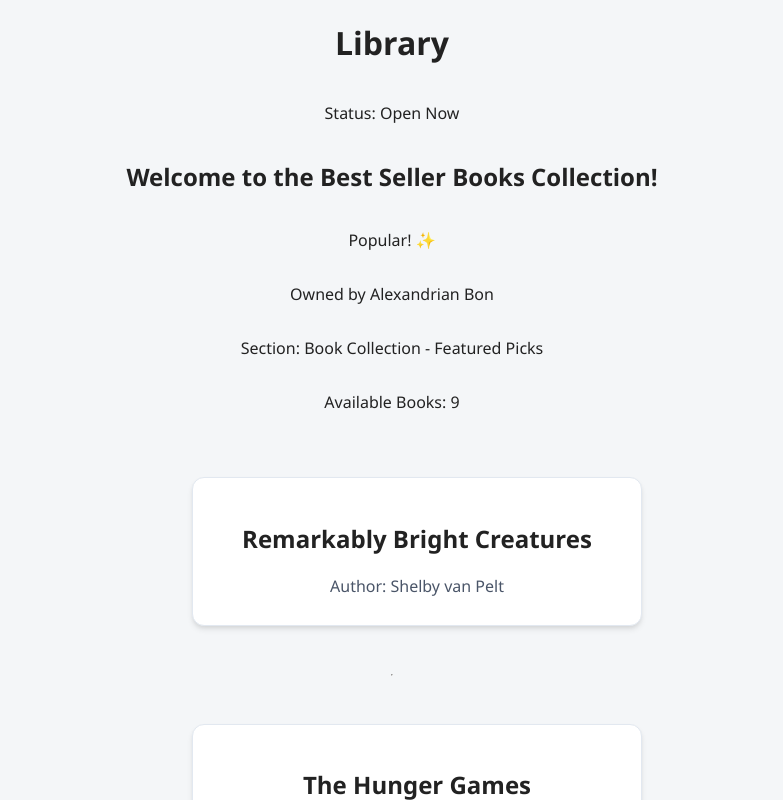
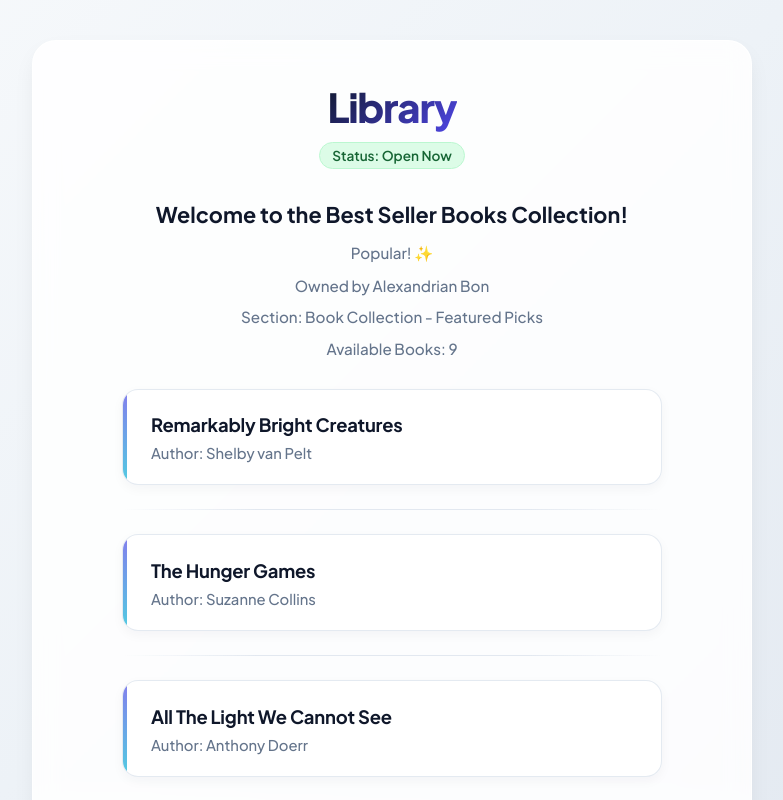
Before and after one commit to alix-8/appdev1-practical-exam, a React (Vite) app: page / in a window 1280 px wide. Shown: the top 800 px of the page, without its empty margins (248-1031 px from the left). Built offline with nearby package versions, Linux system fonts and the light colour scheme.

Commit message:
Practical Exam Part 7a: Antigravity prompt saved

```diff
--- a/src/App.css
+++ b/src/App.css
@@ -2,46 +2,82 @@
   min-height: 100vh;
   display: flex;
   flex-direction: column;
-  justify-content: space-between;
+  align-items: center;
+  padding: 2.5rem 1.5rem;
+}
 
-  /* 1. Centers flex children horizontally across the page */
-  align-items: center;
-
-  /* 2. Centers text lines inside headings and paragraphs */
+.app-container {
+  width: 100%;
+  max-width: 720px;
+  margin: 0 auto;
+  background: rgba(255, 255, 255, 0.85);
+  backdrop-filter: blur(12px);
+  -webkit-backdrop-filter: blur(12px);
+  border: 1px solid rgba(255, 255, 255, 0.9);
+  border-radius: 24px;
+  box-shadow: var(--shadow-md);
+  padding: 2.5rem 2rem;
   text-align: center;
 }
 
-/* Ensure the main block takes up width while staying centered */
+/* Header typography & styling */
+.app-container > h1 {
+  font-size: 2.5rem;
+  font-weight: 800;
+  letter-spacing: -0.03em;
+  margin: 0 0 0.25rem 0;
+  background: linear-gradient(135deg, #0f172a 0%, #4f46e5 100%);
+  -webkit-background-clip: text;
+  -webkit-text-fill-color: transparent;
+}
+
+.app-container > h2 {
+  font-size: 1.35rem;
+  font-weight: 700;
+  color: var(--text-main);
+  margin: 1.25rem 0 0.5rem 0;
+}
+
+.app-container > p {
+  margin: 0.4rem 0;
+  color: var(--text-muted);
+  font-size: 0.95rem;
+  font-weight: 500;
+}
+
+/* Status badge styling */
+.app-container > p:nth-of-type(1) {
+  display: inline-block;
+  font-weight: 600;
+  color: #166534;
+  background-color: #dcfce7;
+  padding: 0.25rem 0.75rem;
+  border-radius: var(--radius-full);
+  font-size: 0.85rem;
+  margin-bottom: 0.75rem;
+  border: 1px solid #bbf7d0;
+}
+
 main {
-  flex-grow: 1;
+  width: 100%;
+  flex: 1;
   display: flex;
   flex-direction: column;
-  justify-content: center;
   align-items: center;
-  width: 100%;
-  max-width: 800px; /* Keeps the content area constrained nicely */
+  margin-top: 1.5rem;
 }
 
-.book-card {
-  background-color: #ffffff;
-  border: 1px solid #e2e8f0;
-  border-radius: 12px;
-  padding: 1.5rem;
-  margin: 1rem 0;
+footer {
   width: 100%;
-  max-width: 500px; /* Keeps the cards from stretching too wide */
-  box-shadow: 0 4px 6px -1px rgba(0, 0, 0, 0.1), 0 2px 4px -1px rgba(0, 0, 0, 0.06);
+  margin-top: 2.5rem;
+  padding-top: 1.25rem;
+  border-top: 1px solid var(--border-color);
   text-align: center;
 }
 
-.book-card h3 {
-  margin-top: 0;
-  margin-bottom: 0.5rem;
-  color: #1a202c;
-  font-size: 1.25rem;
+footer p {
+  margin: 0;
+  font-size: 0.875rem;
+  color: var(--text-muted);
+  font-weight: 500;
 }
-
-.book-card p {
-  margin: 0.25rem 0;
-  color: #4a5568;
-}
--- a/src/booklist/Booklist.css
+++ b/src/booklist/Booklist.css
@@ -1,8 +1,70 @@
 .book-list-container {
   display: flex;
   flex-direction: column;
-  gap: 1.5rem;
-  padding: 2rem;
-  max-width: 800px;
+  gap: 1.25rem;
+  width: 100%;
+  max-width: 540px;
   margin: 0 auto;
 }
+
+.book-card {
+  background: #ffffff;
+  border: 1px solid rgba(226, 232, 240, 0.9);
+  border-radius: 16px;
+  padding: 1.4rem 1.75rem;
+  text-align: left;
+  position: relative;
+  overflow: hidden;
+  transition: transform 0.25s cubic-bezier(0.4, 0, 0.2, 1),
+              box-shadow 0.25s cubic-bezier(0.4, 0, 0.2, 1),
+              border-color 0.25s ease;
+  box-shadow: 0 4px 12px rgba(15, 23, 42, 0.04);
+}
+
+/* Subtle left accent line on book cards */
+.book-card::before {
+  content: '';
+  position: absolute;
+  top: 0;
+  left: 0;
+  width: 4px;
+  height: 100%;
+  background: linear-gradient(180deg, #4f46e5 0%, #06b6d4 100%);
+  border-radius: 4px 0 0 4px;
+  opacity: 0.7;
+  transition: opacity 0.25s ease;
+}
+
+.book-card:hover {
+  transform: translateY(-3px);
+  box-shadow: 0 12px 24px -6px rgba(79, 70, 229, 0.14), 0 4px 8px -4px rgba(0, 0, 0, 0.04);
+  border-color: rgba(99, 102, 241, 0.4);
+}
+
+.book-card:hover::before {
+  opacity: 1;
+}
+
+.book-card h2, .book-card h3 {
+  margin: 0 0 0.4rem 0;
+  font-size: 1.15rem;
+  font-weight: 700;
+  color: #0f172a;
+  letter-spacing: -0.01em;
+  line-height: 1.4;
+}
+
+.book-card p {
+  margin: 0;
+  font-size: 0.925rem;
+  color: #64748b;
+  font-weight: 500;
+}
+
+/* Custom divider lines */
+.book-list-container hr {
+  border: none;
+  height: 1px;
+  background: linear-gradient(90deg, transparent 0%, #e2e8f0 25%, #e2e8f0 75%, transparent 100%);
+  margin: 0.25rem 0;
+}
--- a/src/index.css
+++ b/src/index.css
@@ -1,24 +1,54 @@
+@import url('https://fonts.googleapis.com/css2?family=Plus+Jakarta+Sans:wght@400;500;600;700;800&display=swap');
+
+:root {
+  --font-family: 'Plus Jakarta Sans', -apple-system, BlinkMacSystemFont, 'Segoe UI', Roboto, sans-serif;
+  --bg-gradient: linear-gradient(135deg, #f8fafc 0%, #edf2f7 50%, #e2e8f0 100%);
+  --card-bg: rgba(255, 255, 255, 0.95);
+  --text-main: #0f172a;
+  --text-muted: #64748b;
+  --primary-color: #4f46e5;
+  --primary-hover: #4338ca;
+  --accent-color: #06b6d4;
+  --border-color: #e2e8f0;
+  --shadow-sm: 0 2px 4px rgba(0, 0, 0, 0.04);
+  --shadow-md: 0 10px 25px -5px rgba(15, 23, 42, 0.08), 0 8px 10px -6px rgba(15, 23, 42, 0.04);
+  --shadow-hover: 0 20px 30px -10px rgba(79, 70, 229, 0.15), 0 10px 15px -5px rgba(0, 0, 0, 0.04);
+  --radius-lg: 16px;
+  --radius-md: 12px;
+  --radius-full: 9999px;
+}
+
+* {
+  box-sizing: border-box;
+}
+
 body {
-  font-family: 'Segoe UI', Tahoma, Geneva, Verdana, sans-serif;
-  background-color: #f4f6f8;
-  color: #222222;
+  font-family: var(--font-family);
+  background: var(--bg-gradient);
+  background-attachment: fixed;
+  color: var(--text-main);
   margin: 0;
   padding: 0;
+  min-height: 100vh;
+  -webkit-font-smoothing: antialiased;
 }
 
 #root {
   min-height: 100vh;
   display: flex;
   flex-direction: column;
-  justify-content: space-between;
 }
 
 .badge-highlight {
-  background-color: #e0e7ff;
+  background: linear-gradient(135deg, #e0e7ff 0%, #c7d2fe 100%);
   color: #3730a3;
-  padding: 0.25rem 0.6rem;
-  border-radius: 12px;
+  padding: 0.35rem 0.85rem;
+  border-radius: var(--radius-full);
   font-size: 0.85rem;
-  font-weight: 600;
-  display: inline-block;
+  font-weight: 700;
+  display: inline-flex;
+  align-items: center;
+  gap: 0.25rem;
+  letter-spacing: 0.025em;
+  box-shadow: 0 2px 6px rgba(79, 70, 229, 0.15);
 }
```
Also changed, not shown: src/assets/bon-part-7a.png (added).
